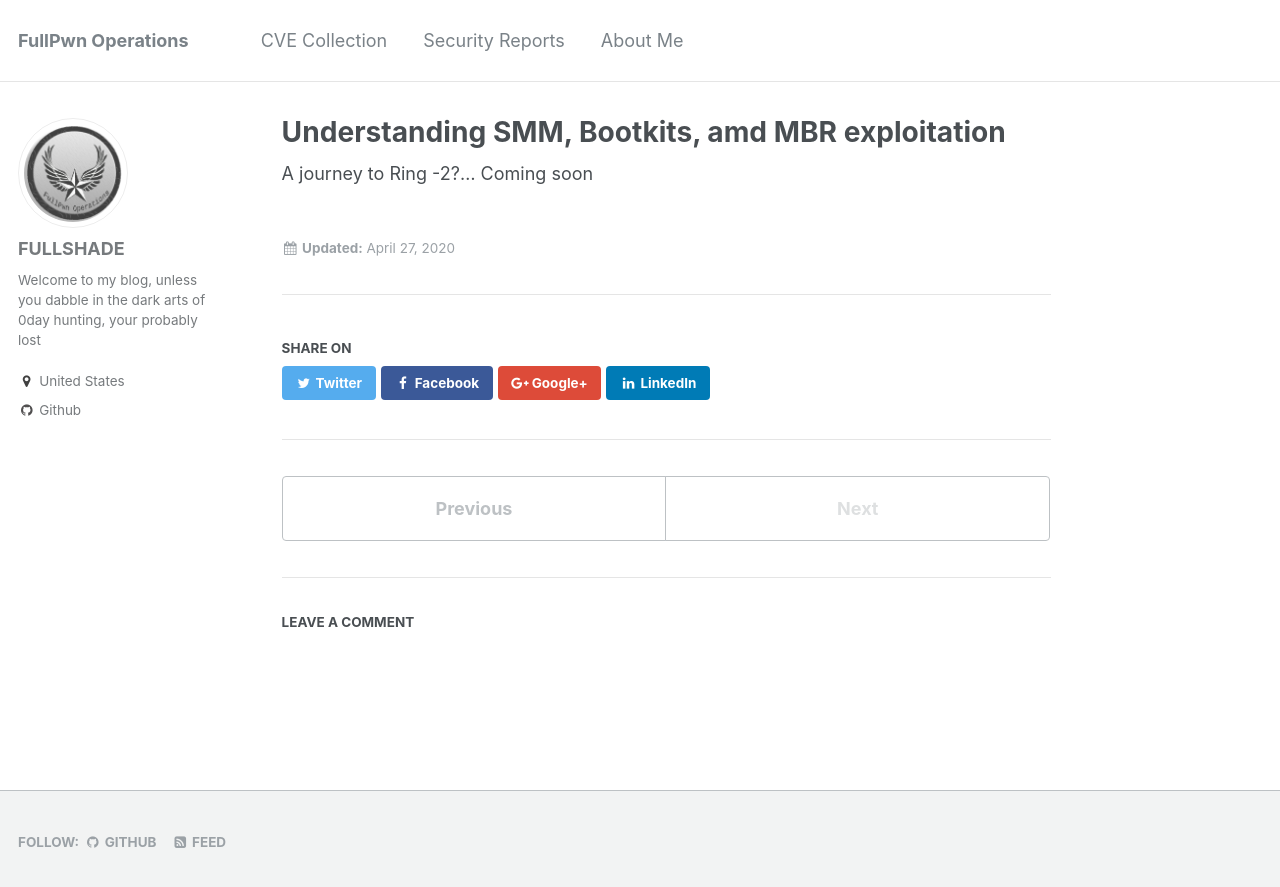
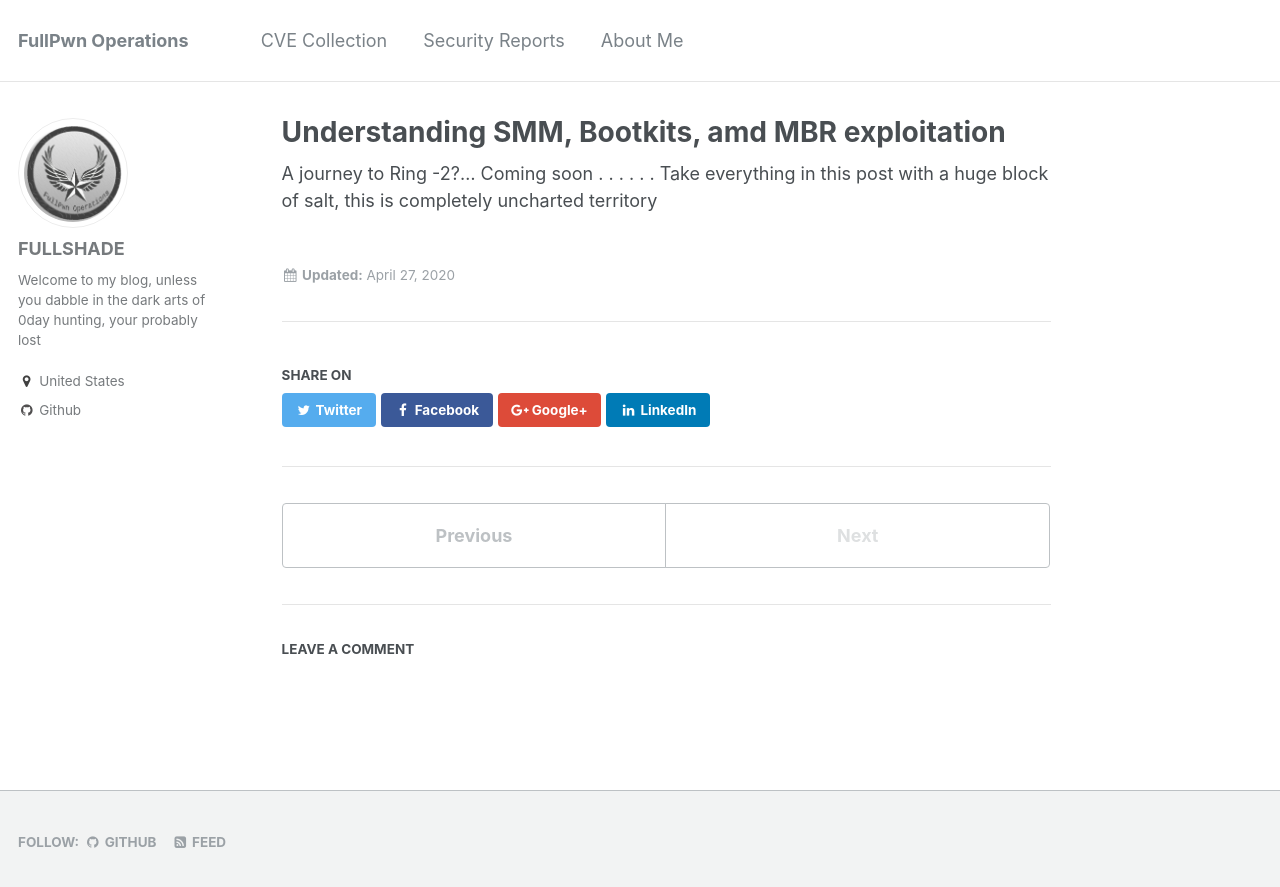
Before and after one commit to asdyxcyxc/FULLSHADE.github.io, a Jekyll site: the page built from _posts/2020-04-27-smm-bootkits-bios.md, in a window 1280 px wide. Shown: the top 887 px of the page. Built offline with Jekyll 4.4.1, drawn with Linux system fonts in a browser that asks for light colours; comment, search, counter and statistics services are not loaded.

Commit message:
Update 2020-04-27-smm-bootkits-bios.md

```diff
--- a/_posts/2020-04-27-smm-bootkits-bios.md
+++ b/_posts/2020-04-27-smm-bootkits-bios.md
@@ -4,3 +4,10 @@ title: Understanding SMM, Bootkits, amd MBR exploitation
 ---
 
 A journey to Ring -2?... Coming soon
+.
+.
+.
+.
+.
+.
+Take everything in this post with a huge block of salt, this is completely uncharted territory
```
